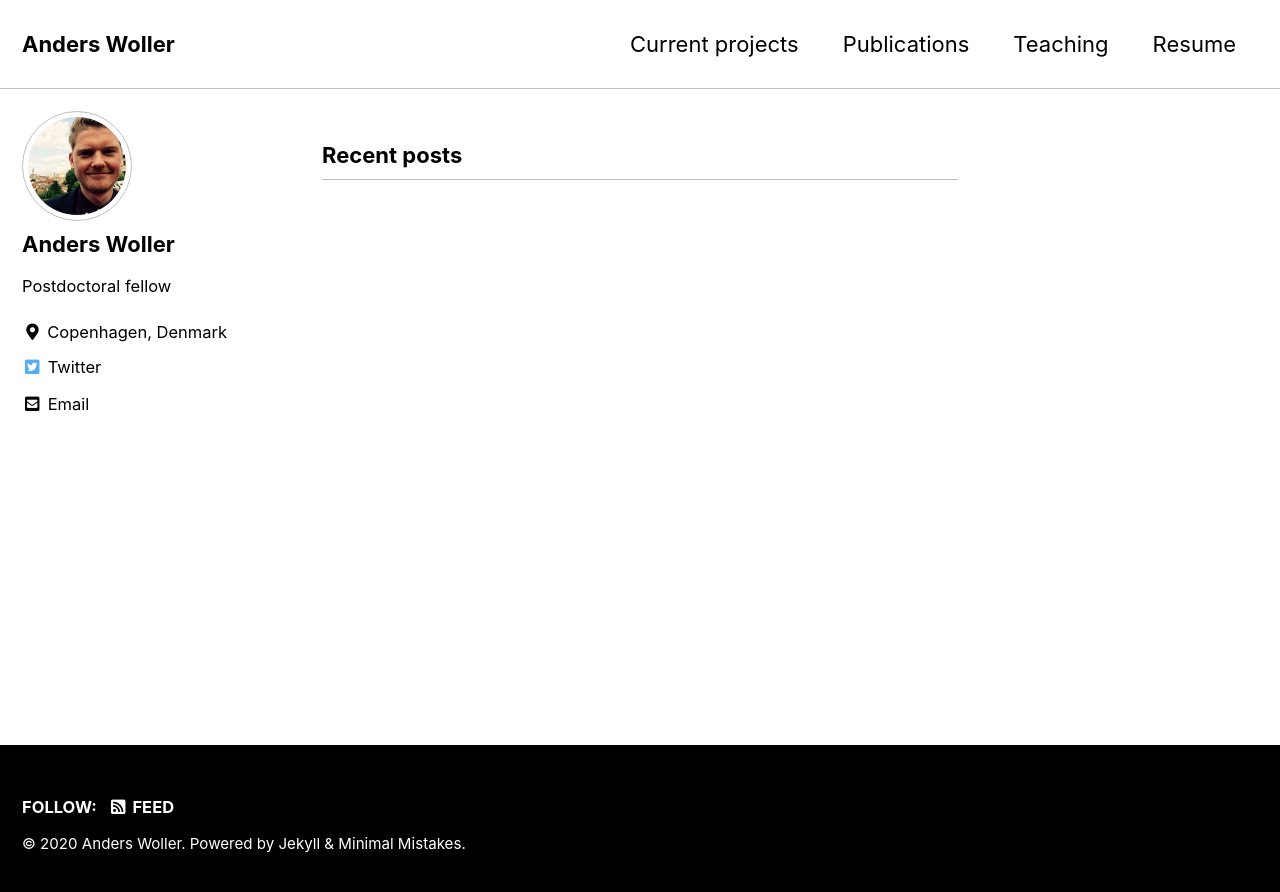
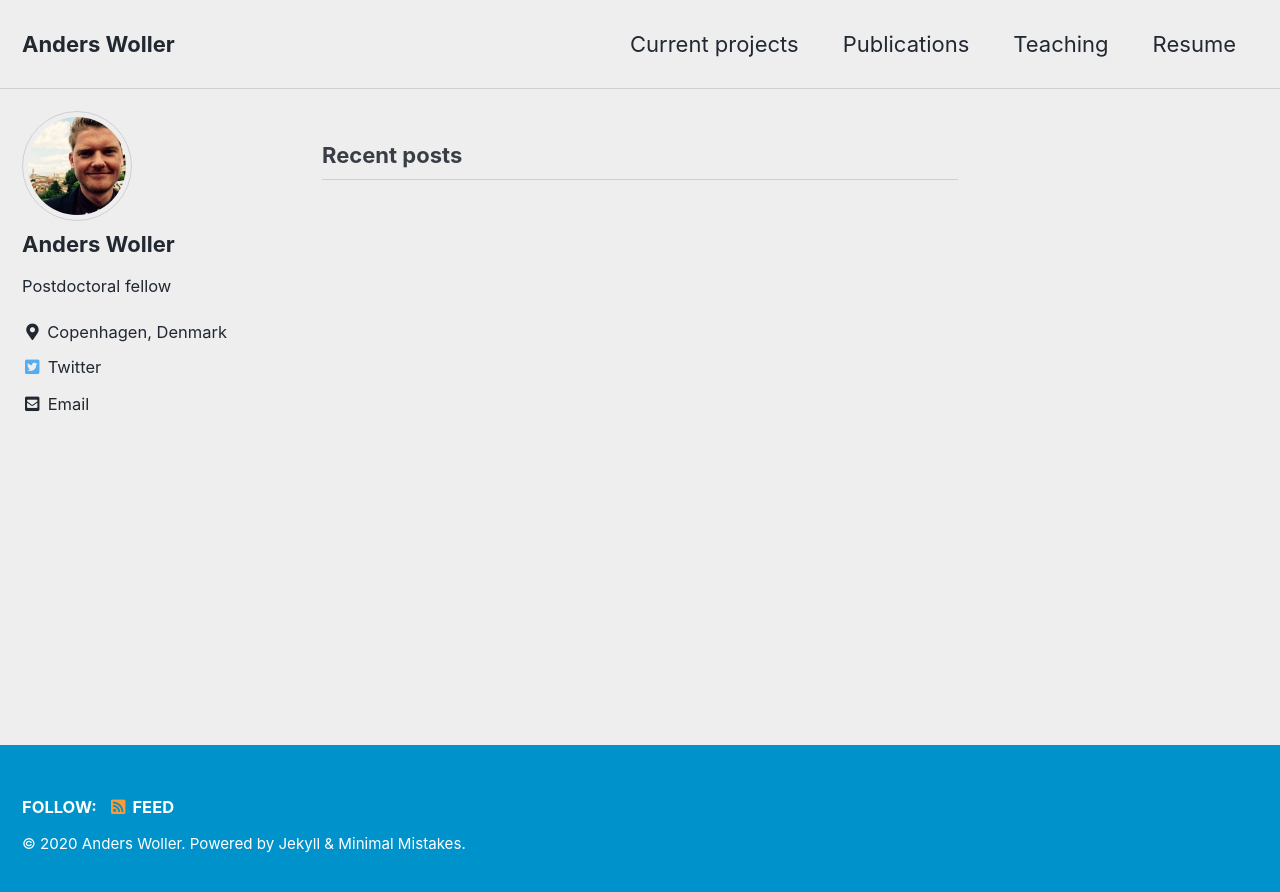
Before and after one commit to AndersWoller/AndersWoller.github.io, a Jekyll site: the page built from index.html, in a window 1280 px wide. Shown: the top 892 px of the page. Built offline with Jekyll 4.4.1, drawn with Linux system fonts in a browser that asks for light colours; cached includes are drawn as plain includes; the list of posts is cut into pages by our own code.

Commit message:
changing to air theme

```diff
--- a/_config.yml
+++ b/_config.yml
@@ -12,7 +12,7 @@
 
 # theme                  : "minimal-mistakes-jekyll"
 # remote_theme           : "mmistakes/minimal-mistakes"
-minimal_mistakes_skin    : "contrast" # "default" "air", "aqua", "contrast", "dark", "dirt", "neon", "mint", "plum", "sunrise"
+minimal_mistakes_skin    : "air" # "contrast" "default" "air", "aqua", "contrast", "dark", "dirt", "neon", "mint", "plum", "sunrise"
 
 # Site Settings
 locale                   : "en-US"
```
